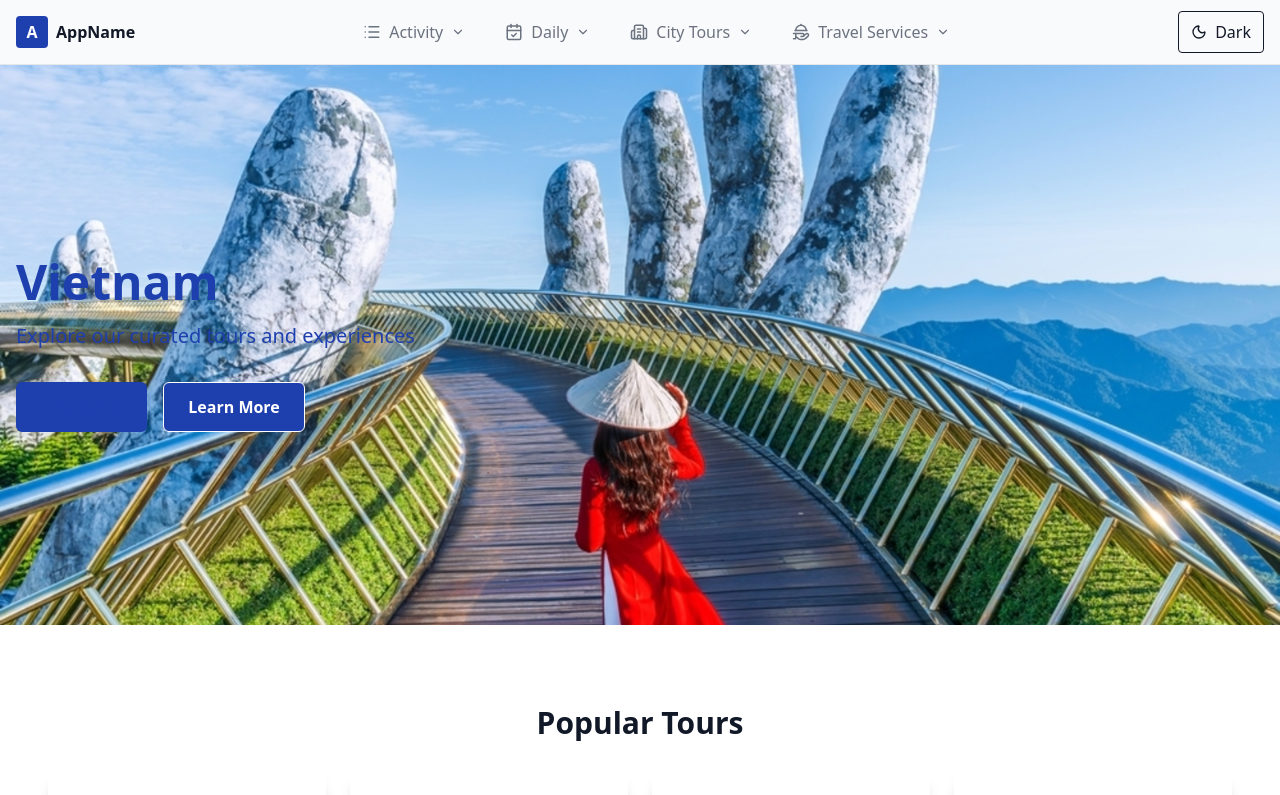
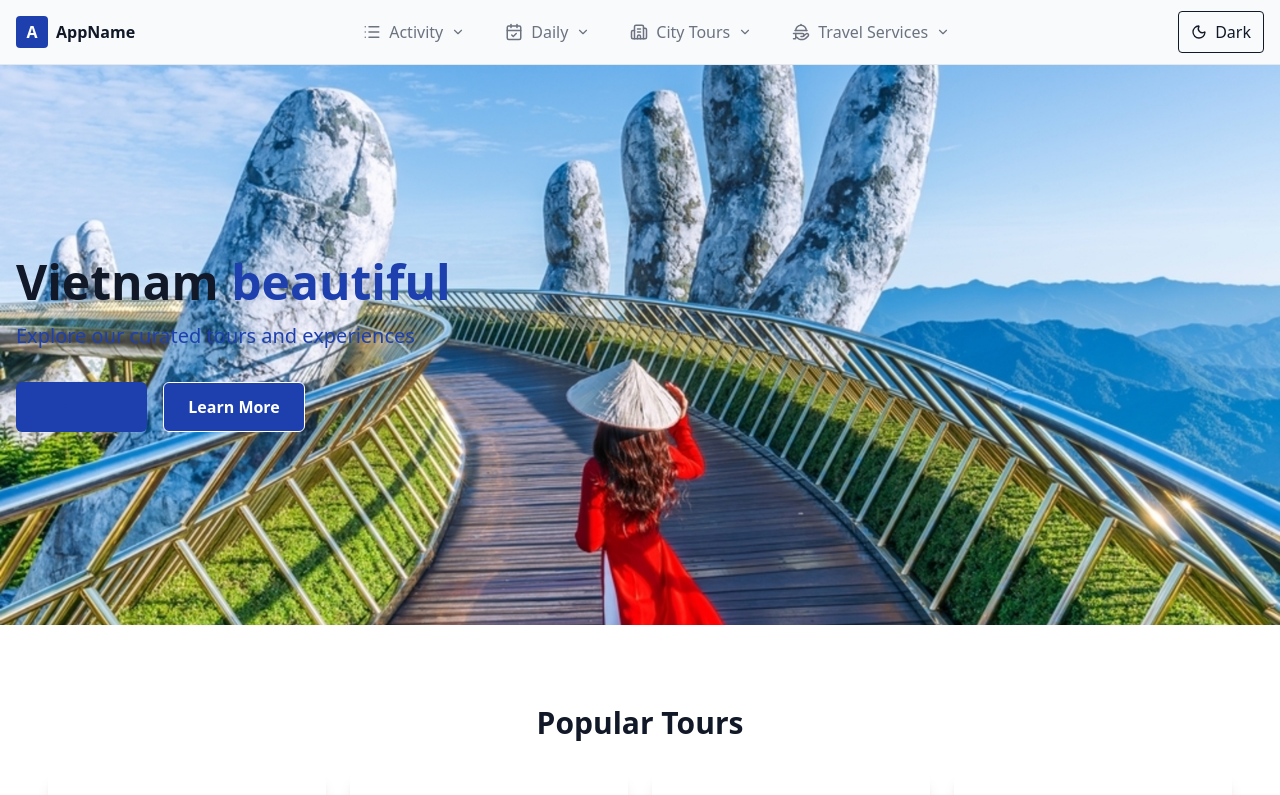
Before and after one commit to PrimeTimeTran/next-tourism, a Next.js app: page / in a window 1280 px wide. Shown: the top 795 px of the page. Built offline with nearby package versions, Linux system fonts and the light colour scheme.

Commit message:
Add heading title endadornment

```diff
--- a/app/design-kit/page.tsx
+++ b/app/design-kit/page.tsx
@@ -11,7 +11,8 @@ export default function DesignKitPage() {
   return (
     <main>
       <Hero
-        heading='A DesignKit Hero Heading'
+        heading='A DesignKit Heading with'
+        headingEndAdornment='Inspiration'
         subheading='A DesignKit Hero Subheading is useful for additional information about the content'
         buttonLeft={<ThemeButton />}
       />
--- a/components/sections/Hero.tsx
+++ b/components/sections/Hero.tsx
@@ -2,6 +2,7 @@ import { SectionOdd } from './SectionOdd'
 
 type Props = {
   heading?: string
+  headingEndAdornment?: string
   subheading?: string
   buttonLeft?: React.ReactNode
   buttonRight?: React.ReactNode
@@ -11,11 +12,13 @@ export function Hero({
   buttonLeft,
   buttonRight,
   heading = 'Hero heading',
+  headingEndAdornment,
   subheading = 'Hero subheading',
 }: Props) {
   return (
     <SectionOdd
       heading={heading}
+      headingEndAdornment={headingEndAdornment}
       subheading={subheading}
       buttonLeft={buttonLeft}
       buttonRight={null}
--- a/components/sections/SectionOdd.tsx
+++ b/components/sections/SectionOdd.tsx
@@ -1,6 +1,7 @@
 import Image from 'next/image'
 type Props = {
   heading?: string
+  headingEndAdornment?: string
   subheading?: string
   heroImage?: string
   buttonLeft?: React.ReactNode
@@ -12,11 +13,11 @@ export function SectionOdd({
   buttonRight,
   heroImage = '',
   heading = 'Hero heading',
+  headingEndAdornment = 'beautiful',
   subheading = 'Hero subheading',
 }: Props) {
   return (
     <section className='relative min-h-[70vh] flex items-center bg-background'>
-      {/* Background image */}
       <Image
         fill
         alt=''
@@ -24,17 +25,15 @@ export function SectionOdd({
         src={heroImage}
         className='object-cover'
       />
-
-      {/* Contrast overlay */}
       <div className='absolute inset-0 bg-overlay z-0' />
-
-      {/* Content */}
       <div className='container mx-auto px-4 relative z-10'>
         <div className='flex flex-col md:flex-row items-center gap-8'>
           <div className='md:w-1/2 flex flex-col gap-4 text-center md:text-left'>
-            <h1 className='text-4xl md:text-5xl font-bold text-primary'>
-              {heading}
+            <h1 className='text-4xl md:text-5xl font-bold text-on-background'>
+              {heading}{' '}
+              <span className='text-primary'>{headingEndAdornment}</span>
             </h1>
+
             <p className='text-primary text-lg md:text-xl'>{subheading}</p>
 
             <div className='flex flex-wrap gap-4 mt-4 justify-center md:justify-start'>
--- a/lib/colors.ts
+++ b/lib/colors.ts
@@ -1,3 +1,4 @@
+
 export const oceanLightPalette = {
   /* Brand */
   primary: '#2563eb', // blue-600
```
